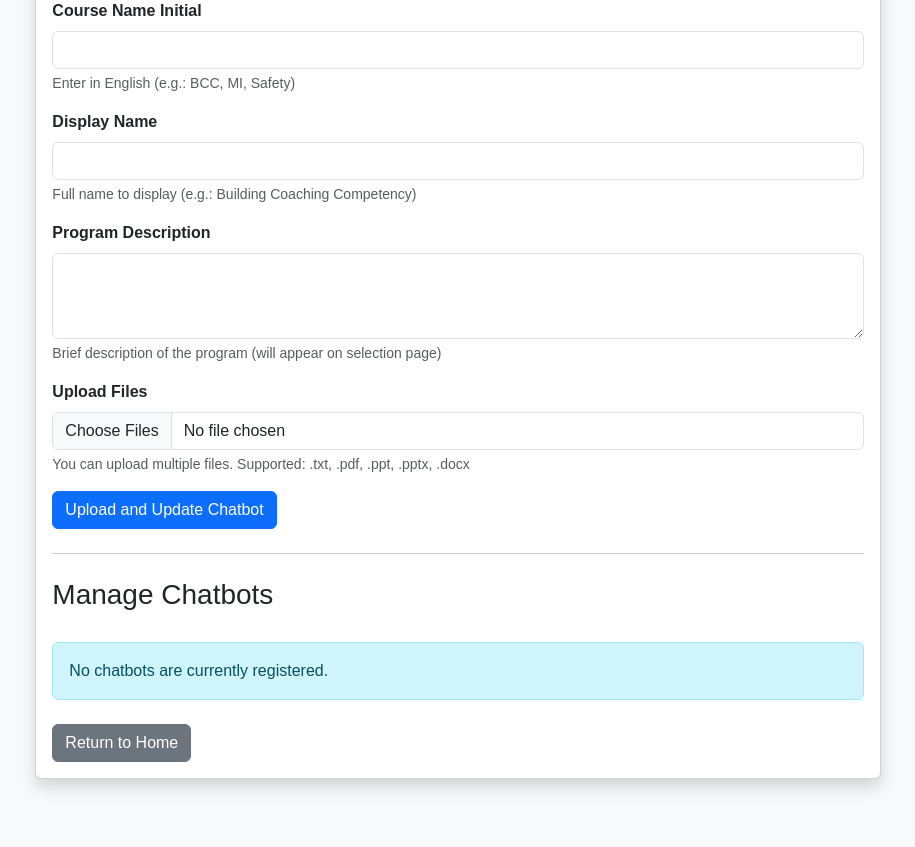
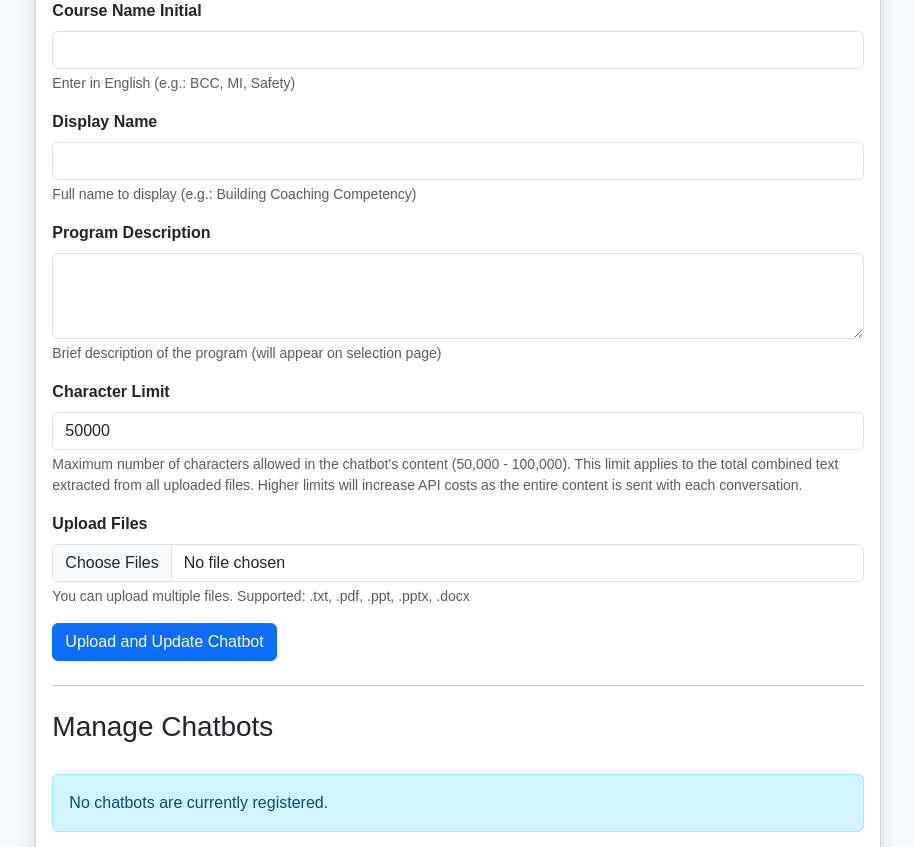
Before and after one commit to hjum84/ascwichatbot, a Flask app: template templates/admin.html in a window 1280 px wide. Shown: the part 253-1100 px from the top of the page, without its empty margins (182-1097 px from the left). Before the commit the page ends 1043 px from the top, so only its background shows below. Run offline with Flask 3, Linux system fonts and the light colour scheme; the template is opened without the code that fills it, so the values that code supplies are empty; some libraries are stand-ins or nearby versions.

Commit message:
edit admin page

```diff
--- a/main.py
+++ b/main.py
@@ -67,6 +67,7 @@ def load_program_content():
     program_content.clear()
     program_names.clear()
     program_descriptions.clear()
+    deleted_programs.clear()  # Clear deleted programs set
 
     # Get all active chatbot contents from database
     db = get_db()
@@ -794,7 +795,32 @@ def admin():
     finally:
         close_db(db)
 
-# File upload and chatbot update route
+def clean_text(text):
+    """Clean and normalize text content by removing unnecessary elements."""
+    # Remove multiple newlines
+    text = re.sub(r'\n\s*\n', '\n\n', text)
+
+    # Remove page numbers (e.g., "Page 1 of 10")
+    text = re.sub(r'Page\s+\d+\s+of\s+\d+', '', text)
+
+    # Remove headers and footers (common patterns)
+    text = re.sub(r'^.*?©.*?$', '', text, flags=re.MULTILINE)  # Copyright notices
+    text = re.sub(r'^.*?Confidential.*?$', '', text, flags=re.MULTILINE)  # Confidential notices
+
+    # Remove repeated headers (e.g., "Chapter 1" appearing multiple times)
+    text = re.sub(r'(^.*?$)\n\1', r'\1', text, flags=re.MULTILINE)
+
+    # Remove empty lines at the beginning and end
+    text = text.strip()
+
+    # Remove multiple spaces
+    text = re.sub(r' +', ' ', text)
+
+    # Remove special characters that might be artifacts from PDF/PPT conversion
+    text = re.sub(r'[^\S\n]+', ' ', text)  # Keep newlines but remove other whitespace
+
+    return text
+
 @app.route('/admin_upload', methods=['POST'])
 @requires_auth
 def admin_upload():
@@ -825,6 +851,16 @@ def admin_upload():
         description = request.form.get('description', '')
         logger.info(f"Description received: {description[:30]}..." if description else "No description")
 
+        # Get character limit (optional, default 50,000)
+        try:
+            char_limit = int(request.form.get('char_limit', 50000))
+            if char_limit < 50000:
+                char_limit = 50000
+            elif char_limit > 100000:
+                char_limit = 100000
+        except ValueError:
+            char_limit = 50000
+
         # Check if files were uploaded
         files = request.files.getlist('files')
         if not files or not files[0]:
@@ -843,30 +879,36 @@ def admin_upload():
             file.save(temp_path)
             logger.info(f"File saved temporarily at: {temp_path}")
             try:
+                file_content = ""
                 if file_ext == '.txt':
                     with open(temp_path, 'r', encoding='utf-8') as f:
-                        combined_content += f.read() + "\n"
+                        file_content = f.read()
                 elif file_ext == '.pdf' and PYPDF2_AVAILABLE:
                     with open(temp_path, 'rb') as f:
                         pdf_reader = PyPDF2.PdfReader(f)
                         for page_num in range(len(pdf_reader.pages)):
                             page = pdf_reader.pages[page_num]
-                            combined_content += (page.extract_text() or "") + "\n"
+                            file_content += (page.extract_text() or "") + "\n"
                 elif file_ext in ['.ppt', '.pptx'] and PPTX_AVAILABLE:
                     presentation = Presentation(temp_path)
                     for slide in presentation.slides:
                         for shape in slide.shapes:
                             if hasattr(shape, "text"):
-                                combined_content += shape.text + "\n"
+                                file_content += shape.text + "\n"
                 elif file_ext in ['.doc', '.docx'] and DOCX_AVAILABLE:
                     doc = docx.Document(temp_path)
                     for para in doc.paragraphs:
-                        combined_content += para.text + "\n"
+                        file_content += para.text + "\n"
                 elif TEXTRACT_AVAILABLE:
-                    combined_content += textract.process(temp_path).decode('utf-8') + "\n"
+                    file_content = textract.process(temp_path).decode('utf-8')
                 else:
                     logger.warning(f"No library available to process {file_ext} files")
                     return jsonify({"error": f"The required libraries to process {file_ext} files are not installed. Supported: .txt, .pdf, .ppt, .pptx"}), 400
+
+                # Clean the extracted content
+                cleaned_content = clean_text(file_content)
+                combined_content += cleaned_content + "\n\n"
+
             except Exception as e:
                 logger.error(f"Error extracting content from {filename}: {str(e)}", exc_info=True)
                 return jsonify({"error": f"Error extracting content from {filename}: {str(e)}"}), 500
@@ -877,6 +919,18 @@ def admin_upload():
         if not combined_content.strip():
             logger.warning("Extracted content is empty")
             return jsonify({"error": "The extracted content is empty"}), 400
+
+        # Check character limit
+        content_length = len(combined_content)
+        if content_length > char_limit:
+            warning_message = f"Warning: Content exceeds {char_limit:,} characters (current: {content_length:,}). This will increase API costs. Each conversation will use approximately {content_length//4:,} tokens, costing about ${(content_length/4000)*0.001:.3f} per conversation."
+            logger.warning(warning_message)
+            return jsonify({
+                "error": "Content too long",
+                "warning": warning_message,
+                "content_length": content_length,
+                "char_limit": char_limit
+            }), 400
 
         # Store content in database
         course_name_upper = course_name.upper()
@@ -1081,7 +1135,8 @@ def admin_get_chatbot_content(chatbot_code):
                 "success": True,
                 "content": chatbot.content,
                 "display_name": chatbot.name,
-                "code": chatbot.code
+                "code": chatbot.code,
+                "char_limit": chatbot.char_limit or 50000  # Add character limit
             })
         elif chatbot and not chatbot.is_active:
             return jsonify({"success": False, "error": "Chatbot is currently deleted (inactive). Restore it to view content."}), 404
@@ -1101,9 +1156,16 @@ def admin_update_chatbot_content():
     try:
         chatbot_code = request.form.get('chatbot_code')
         new_content = request.form.get('content')
+        char_limit = int(request.form.get('char_limit', 50000))
 
         if not chatbot_code or new_content is None: # new_content can be empty string
             return jsonify({"success": False, "error": "Chatbot code and content are required."}), 400
+
+        # Validate character limit
+        if char_limit < 50000:
+            char_limit = 50000
+        elif char_limit > 100000:
+            char_limit = 100000
 
         chatbot = ChatbotContent.get_by_code(db, chatbot_code.upper())
         if not chatbot:
@@ -1112,23 +1174,84 @@ def admin_update_chatbot_content():
         if not chatbot.is_active:
             return jsonify({"success": False, "error": "Cannot update content of an inactive (deleted) chatbot. Please restore it first."}), 400
 
+        # Check if files were uploaded
+        files = request.files.getlist('files')
+        if files and files[0]:
+            combined_content = ""
+            for file in files:
+                filename = secure_filename(file.filename)
+                file_ext = os.path.splitext(filename)[1].lower()
+                temp_path = os.path.join('temp', filename)
+                os.makedirs('temp', exist_ok=True)
+                file.save(temp_path)
+                try:
+                    file_content = ""
+                    if file_ext == '.txt':
+                        with open(temp_path, 'r', encoding='utf-8') as f:
+                            file_content = f.read()
+                    elif file_ext == '.pdf' and PYPDF2_AVAILABLE:
+                        with open(temp_path, 'rb') as f:
+                            pdf_reader = PyPDF2.PdfReader(f)
+                            for page_num in range(len(pdf_reader.pages)):
+                                page = pdf_reader.pages[page_num]
+                                file_content += (page.extract_text() or "") + "\n"
+                    elif file_ext in ['.ppt', '.pptx'] and PPTX_AVAILABLE:
+                        presentation = Presentation(temp_path)
+                        for slide in presentation.slides:
+                            for shape in slide.shapes:
+                                if hasattr(shape, "text"):
+                                    file_content += shape.text + "\n"
+                    elif file_ext in ['.doc', '.docx'] and DOCX_AVAILABLE:
+                        doc = docx.Document(temp_path)
+                        for para in doc.paragraphs:
+                            file_content += para.text + "\n"
+                    elif TEXTRACT_AVAILABLE:
+                        file_content = textract.process(temp_path).decode('utf-8')
+                    else:
+                        return jsonify({"success": False, "error": f"The required libraries to process {file_ext} files are not installed. Supported: .txt, .pdf, .ppt, .pptx"}), 400
+
+                    # Clean the extracted content
+                    cleaned_content = clean_text(file_content)
+                    combined_content += cleaned_content + "\n\n"
+
+                except Exception as e:
+                    logger.error(f"Error extracting content from {filename}: {str(e)}", exc_info=True)
+                    return jsonify({"success": False, "error": f"Error extracting content from {filename}: {str(e)}"}), 500
+                finally:
+                    if os.path.exists(temp_path):
+                        os.remove(temp_path)
+
+            if combined_content:
+                new_content = combined_content
+
+        # Check character limit
+        content_length = len(new_content)
+        if content_length > char_limit:
+            warning_message = f"Warning: Content exceeds {char_limit:,} characters (current: {content_length:,}). This will increase API costs. Each conversation will use approximately {content_length//4:,} tokens, costing about ${(content_length/4000)*0.001:.3f} per conversation."
+            return jsonify({
+                "success": False,
+                "error": "Content too long",
+                "warning": warning_message,
+                "content_length": content_length,
+                "char_limit": char_limit
+            }), 400
+
         chatbot.content = new_content
-        # Optionally, you might want to update a 'last_modified' timestamp here
-        # chatbot.last_modified = datetime.datetime.utcnow()
+        chatbot.char_limit = char_limit  # Update character limit
         db.commit()
 
         # Reload content into memory
-        load_program_content() # Make sure this function correctly reloads the updated content
+        load_program_content()
 
         logger.info(f"Content for chatbot {chatbot.name} (Code: {chatbot_code}) updated successfully.")
         return jsonify({
             "success": True,
             "message": f"Content for {chatbot.name} updated successfully.",
             "display_name": chatbot.name
-            }), 200
+        }), 200
 
     except Exception as e:
-        if db: # db might not be defined if error is very early
+        if db:
             db.rollback()
         logger.error(f"Error updating chatbot content for {request.form.get('chatbot_code')}: {str(e)}", exc_info=True)
         return jsonify({"success": False, "error": "Server error occurred during content update."}), 500
--- a/models.py
+++ b/models.py
@@ -66,11 +66,12 @@ class ChatbotContent(Base):
     __tablename__ = 'chatbot_contents'
 
     id = Column(Integer, primary_key=True)
-    code = Column(String, unique=True, nullable=False)  # 예: "BCC", "MI"
-    name = Column(String, nullable=False)  # 표시 이름
+    code = Column(String(50), unique=True, nullable=False)  # 예: "BCC", "MI"
+    name = Column(String(100), nullable=False)  # 표시 이름
     description = Column(Text, nullable=True)  # 프로그램 설명
     content = Column(Text, nullable=False)  # 콘텐츠 요약 전체 내용
     is_active = Column(Boolean, default=True)  # 활성화 상태
+    char_limit = Column(Integer, default=50000)  # Add character limit field
     created_at = Column(DateTime, default=datetime.datetime.utcnow)
     updated_at = Column(DateTime, default=datetime.datetime.utcnow, onupdate=datetime.datetime.utcnow)
     quota = Column(Integer, nullable=False, default=3)  # Max questions quota
--- a/templates/admin.html
+++ b/templates/admin.html
@@ -110,6 +110,12 @@
                             </div>
 
                             <div class="mb-3">
+                                <label for="char_limit" class="form-label">Character Limit</label>
+                                <input type="number" class="form-control" id="char_limit" name="char_limit" min="50000" max="100000" value="50000">
+                                <div class="form-text">Maximum number of characters allowed in the chatbot's content (50,000 - 100,000). This limit applies to the total combined text extracted from all uploaded files. Higher limits will increase API costs as the entire content is sent with each conversation.</div>
+                            </div>
+
+                            <div class="mb-3">
                                 <label for="file" class="form-label">Upload Files</label>
                                 <input type="file" class="form-control" id="file" name="file" accept=".txt,.pdf,.ppt,.pptx,.docx" multiple required>
                                 <div class="form-text">You can upload multiple files. Supported: .txt, .pdf, .ppt, .pptx, .docx</div>
@@ -207,11 +213,60 @@
                 </div>
                 <div class="modal-body">
                     <input type="hidden" id="editChatbotNameInput">
-                    <textarea id="chatbotContentTextarea" class="form-control" rows="20" style="white-space: pre-wrap; word-wrap: break-word;"></textarea>
+
+                    <div class="mb-3">
+                        <label for="editCharLimit" class="form-label">Character Limit</label>
+                        <input type="number" class="form-control" id="editCharLimit" name="char_limit" min="50000" max="100000" value="50000">
+                        <div class="form-text">Maximum number of characters allowed in the chatbot's content (50,000 - 100,000). This limit applies to the total combined text extracted from all uploaded files. Higher limits will increase API costs as the entire content is sent with each conversation.</div>
+                    </div>
+
+                    <div class="mb-3">
+                        <label for="editFiles" class="form-label">Upload New Files (Optional)</label>
+                        <input type="file" class="form-control" id="editFiles" name="files" accept=".txt,.pdf,.ppt,.pptx,.docx" multiple>
+                        <div class="form-text">Upload new files to replace or add to the current content. Supported: .txt, .pdf, .ppt, .pptx, .docx</div>
+                    </div>
+
+                    <div class="mb-3">
+                        <label for="chatbotContentTextarea" class="form-label">Content</label>
+                        <div class="d-flex justify-content-between align-items-center mb-2">
+                            <span class="text-muted">Current character count: <span id="currentCharCount">0</span></span>
+                            <span class="text-muted">Character limit: <span id="charLimitDisplay">50,000</span></span>
+                        </div>
+                        <textarea id="chatbotContentTextarea" class="form-control" rows="20" style="white-space: pre-wrap; word-wrap: break-word;"></textarea>
+                    </div>
                 </div>
                 <div class="modal-footer">
                     <button type="button" class="btn btn-secondary" data-bs-dismiss="modal">Close</button>
                     <button type="button" class="btn btn-primary" id="saveContentChangesBtn">Save Changes</button>
+                </div>
+            </div>
+        </div>
+    </div>
+
+    <!-- Warning Modal for Edit -->
+    <div class="modal fade" id="editWarningModal" tabindex="-1" aria-labelledby="editWarningModalLabel" aria-hidden="true">
+        <div class="modal-dialog">
+            <div class="modal-content">
+                <div class="modal-header">
+                    <h5 class="modal-title" id="editWarningModalLabel">Content Length Warning</h5>
+                    <button type="button" class="btn-close" data-bs-dismiss="modal" aria-label="Close"></button>
+                </div>
+                <div class="modal-body">
+                    <div class="alert alert-warning">
+                        <p id="edit-warning-message"></p>
+                        <p>Total content length: <strong id="edit-warning-content-length"></strong> characters</p>
+                        <p>Character limit: <strong id="edit-warning-char-limit"></strong> characters</p>
+                    </div>
+                    <p>Would you like to:</p>
+                    <ul>
+                        <li>Reduce the content size by removing unnecessary text</li>
+                        <li>Increase the character limit (this will increase API costs as the entire content is sent with each conversation)</li>
+                        <li>Cancel the changes</li>
+                    </ul>
+                </div>
+                <div class="modal-footer">
+                    <button type="button" class="btn btn-secondary" data-bs-dismiss="modal">Cancel</button>
+                    <button type="button" class="btn btn-warning" id="edit-increase-limit-btn">Increase Limit</button>
                 </div>
             </div>
         </div>
@@ -368,7 +423,7 @@
             // Edit Content button handler
             document.querySelectorAll('.edit-content-btn').forEach(function(btn) {
                 btn.addEventListener('click', function() {
-                    const chatbotCode = this.getAttribute('data-chatbot-name'); // This is the unique code
+                    const chatbotCode = this.getAttribute('data-chatbot-name');
                     const chatbotDisplayName = this.getAttribute('data-chatbot-display-name');
 
                     const modalTitle = document.getElementById('editContentModalLabel');
@@ -377,12 +432,11 @@
                     const editContentModal = new bootstrap.Modal(document.getElementById('editContentModal'));
 
                     modalTitle.textContent = 'Edit Content for ' + chatbotDisplayName;
-                    contentTextarea.value = 'Loading content...'; // Show loading state in textarea
-                    hiddenChatbotNameInput.value = chatbotCode; // Store the code for saving
+                    contentTextarea.value = 'Loading content...';
+                    hiddenChatbotNameInput.value = chatbotCode;
                     editContentModal.show();
 
                     const xhr = new XMLHttpRequest();
-                    // Use chatbotCode (which is unique) for fetching
                     xhr.open('GET', `{{ url_for('admin_get_chatbot_content', chatbot_code='TEMP_CODE') }}`.replace('TEMP_CODE', chatbotCode), true);
 
                     xhr.onload = function() {
@@ -390,7 +444,10 @@
                             try {
                                 const response = JSON.parse(xhr.responseText);
                                 if (response.success) {
-                                    contentTextarea.value = response.content; // Populate textarea
+                                    contentTextarea.value = response.content;
+                                    document.getElementById('editCharLimit').value = response.char_limit;
+                                    document.getElementById('charLimitDisplay').textContent = response.char_limit.toLocaleString();
+                                    updateCharCount();
                                 } else {
                                     contentTextarea.value = 'Error: ' + response.error;
                                 }
@@ -409,15 +466,35 @@
                 });
             });
 
+            // Update character count
+            function updateCharCount() {
+                const content = document.getElementById('chatbotContentTextarea').value;
+                const count = content.length;
+                document.getElementById('currentCharCount').textContent = count.toLocaleString();
+            }
+
+            // Add character count update on input
+            document.getElementById('chatbotContentTextarea').addEventListener('input', updateCharCount);
+
             // Save Content button handler
             document.getElementById('saveContentChangesBtn').addEventListener('click', function() {
                 const chatbotCode = document.getElementById('editChatbotNameInput').value;
                 const newContent = document.getElementById('chatbotContentTextarea').value;
+                const charLimit = document.getElementById('editCharLimit').value;
                 const saveButton = this;
 
                 const formData = new FormData();
-                formData.append('chatbot_code', chatbotCode); // Send unique code
+                formData.append('chatbot_code', chatbotCode);
                 formData.append('content', newContent);
+                formData.append('char_limit', charLimit);
+
+                // Add files if any are selected
+                const fileInput = document.getElementById('editFiles');
+                if (fileInput.files.length > 0) {
+                    for (let i = 0; i < fileInput.files.length; i++) {
+                        formData.append('files', fileInput.files[i]);
+                    }
+                }
 
                 saveButton.disabled = true;
                 saveButton.textContent = 'Saving...';
@@ -430,40 +507,49 @@
                     saveButton.textContent = 'Save Changes';
                     if (xhr.status >= 200 && xhr.status < 300) {
                         try {
-                            const serverResponse = JSON.parse(xhr.responseText); // Renamed to avoid conflict
-                            if(serverResponse.success){
+                            const response = JSON.parse(xhr.responseText);
+                            if (response.success) {
                                 const editContentModalElement = document.getElementById('editContentModal');
                                 const editContentModal = bootstrap.Modal.getInstance(editContentModalElement);
-                                if(editContentModal) {
+                                if (editContentModal) {
                                     editContentModal.hide();
                                 }
-
-                                // Construct the redirect URL dynamically using JavaScript variables
-                                let message = 'Content has been updated successfully!';
-                                if (serverResponse.display_name) {
-                                    message = 'Content for ' + serverResponse.display_name + ' has been updated.';
-                                }
-                                const redirectUrl = `{{ url_for('admin') }}?message=${encodeURIComponent(message)}&message_type=success`;
-                                window.location.href = redirectUrl;
-
+                                window.location.href = "{{ url_for('admin') }}?message=" + encodeURIComponent('Content has been updated successfully!') + "&message_type=success";
+                            } else if (response.error === "Content too long") {
+                                // Show warning modal
+                                document.getElementById('edit-warning-message').textContent = response.warning;
+                                document.getElementById('edit-warning-content-length').textContent = response.content_length.toLocaleString();
+                                document.getElementById('edit-warning-char-limit').textContent = response.char_limit.toLocaleString();
+                                const editWarningModal = new bootstrap.Modal(document.getElementById('editWarningModal'));
+                                editWarningModal.show();
                             } else {
-                                alert('Error: ' + (serverResponse.error || 'Could not update content.'));
+                                alert('Error: ' + (response.error || 'Could not update content.'));
                             }
-                        } catch(e) {
-                             alert('Error parsing server response while saving.');
-                             console.error("Parse error on save:", e, xhr.responseText);
+                        } catch (e) {
+                            alert('Error parsing server response while saving.');
+                            console.error("Parse error on save:", e, xhr.responseText);
                         }
                     } else {
                         alert('Error: Could not update content. Status: ' + xhr.statusText);
                     }
                 };
-                xhr.onerror = function () {
+                xhr.onerror = function() {
                     saveButton.disabled = false;
                     saveButton.textContent = 'Save Changes';
                     alert('Network error. Please try again.');
                 };
 
                 xhr.send(formData);
+            });
+
+            // Add event listener for the edit increase limit button
+            document.getElementById('edit-increase-limit-btn').addEventListener('click', function() {
+                const currentLimit = parseInt(document.getElementById('editCharLimit').value);
+                const newLimit = Math.min(currentLimit + 10000, 100000);
+                document.getElementById('editCharLimit').value = newLimit;
+                document.getElementById('charLimitDisplay').textContent = newLimit.toLocaleString();
+                bootstrap.Modal.getInstance(document.getElementById('editWarningModal')).hide();
+                document.getElementById('saveContentChangesBtn').click();
             });
 
             // Update quota
```
Also changed, not shown: migrate_db.py (added, +30 -0 lines).
